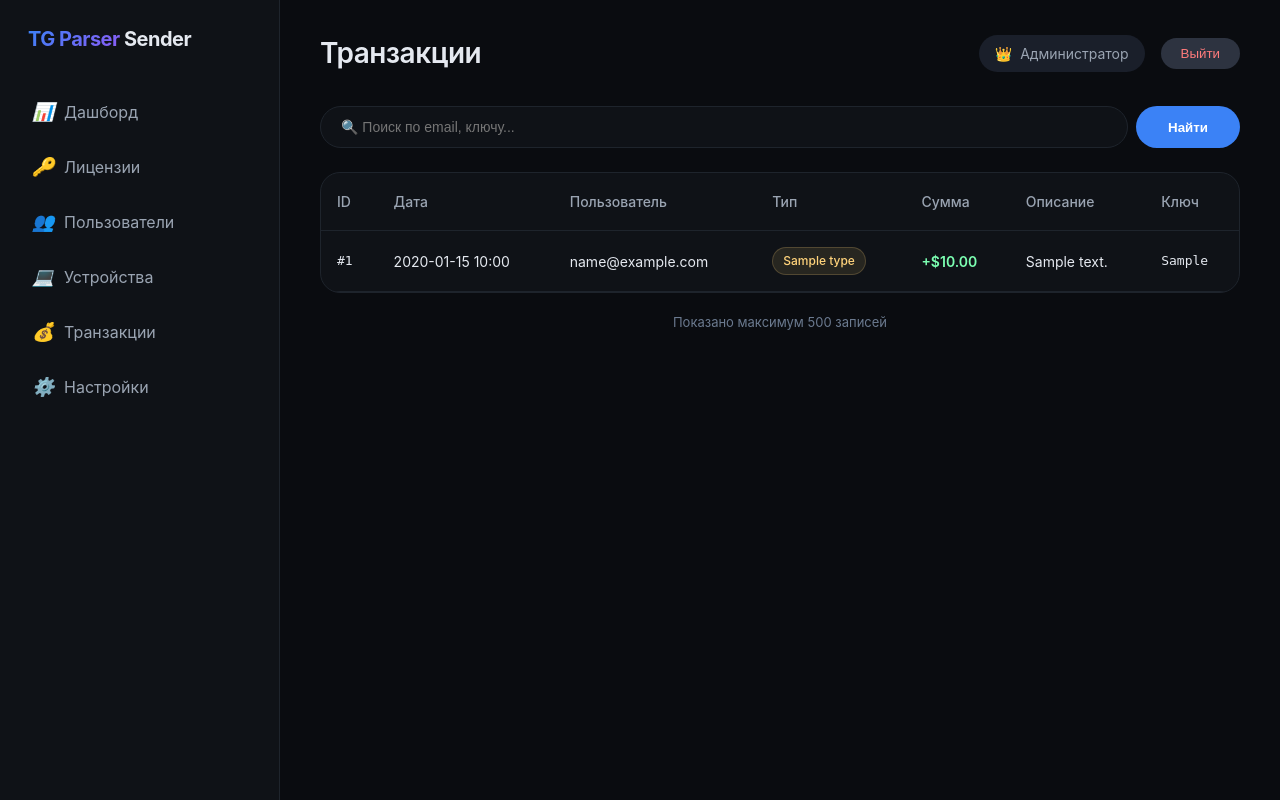
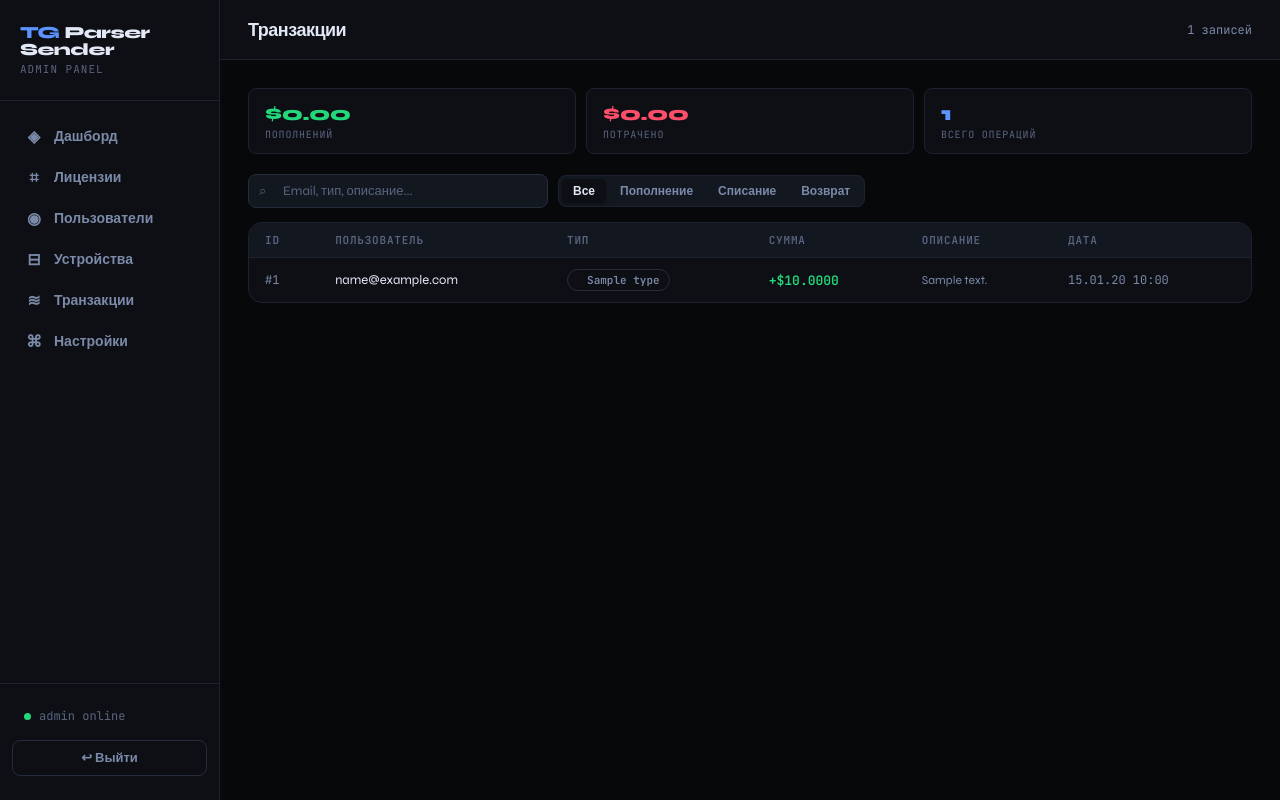
Before and after one commit to benuarbelluyan-sketch/license-check-server, a FastAPI app: template templates/admin_transactions.html in a window 1280 px wide. Run offline with FastAPI, Linux system fonts and the light colour scheme; the template is opened without the code that fills it: most values are stand-ins (such as "Sample title", 1, 10 or a date in 2020); parts of the project's set-up code (start-up, migrations or seed data) failed here and were passed over; some libraries are stand-ins or nearby versions.

Commit message:
admin_transactions.html

```diff
--- a/templates/admin_transactions.html
+++ b/templates/admin_transactions.html
@@ -1,368 +1,204 @@
-<!doctype html>
-<html>
+<!DOCTYPE html>
+<html lang="ru">
 <head>
-  <meta charset="utf-8" />
-  <title>Транзакции · TG Parser Admin</title>
-  <meta name="viewport" content="width=device-width, initial-scale=1" />
-  <style>
-    * { margin: 0; padding: 0; box-sizing: border-box; }
-
-    body {
-      font-family: 'Inter', system-ui, -apple-system, sans-serif;
-      background: #0a0c10;
-      color: #e5e9f0;
-      line-height: 1.5;
-    }
-
-    .app {
-      display: flex;
-      min-height: 100vh;
-    }
-
-    .sidebar {
-      width: 280px;
-      background: #0f1217;
-      border-right: 1px solid #1e242c;
-      padding: 24px 16px;
-      position: fixed;
-      height: 100vh;
-      overflow-y: auto;
-    }
-
-    .logo {
-      font-size: 20px;
-      font-weight: 700;
-      letter-spacing: -0.5px;
-      margin-bottom: 32px;
-      padding-left: 12px;
-    }
-
-    .logo span {
-      background: linear-gradient(135deg, #3b82f6, #8b5cf6);
-      -webkit-background-clip: text;
-      -webkit-text-fill-color: transparent;
-    }
-
-    .nav-item {
-      display: flex;
-      align-items: center;
-      gap: 12px;
-      padding: 12px 16px;
-      border-radius: 12px;
-      color: #9aa4b2;
-      margin-bottom: 4px;
-      transition: all 0.2s;
-      text-decoration: none;
-    }
-
-    .nav-item.active {
-      background: #1a1f2a;
-      color: #fff;
-    }
-
-    .nav-item i {
-      width: 20px;
-      font-size: 18px;
-    }
-
-    .nav-item:hover:not(.active) {
-      background: #151a24;
-      color: #e5e9f0;
-    }
-
-    .main {
-      flex: 1;
-      margin-left: 280px;
-      padding: 32px 40px;
-      background: #0a0c10;
-      min-height: 100vh;
-    }
-
-    .header {
-      display: flex;
-      justify-content: space-between;
-      align-items: center;
-      margin-bottom: 32px;
-    }
-
-    .header h1 {
-      font-size: 28px;
-      font-weight: 600;
-      letter-spacing: -0.5px;
-    }
-
-    .header-right {
-      display: flex;
-      align-items: center;
-      gap: 16px;
-    }
-
-    .admin-badge {
-      background: #1a1f2a;
-      padding: 8px 16px;
-      border-radius: 40px;
-      font-size: 14px;
-      color: #9aa4b2;
-      display: flex;
-      align-items: center;
-      gap: 8px;
-    }
-
-    .logout-btn {
-      background: #2d3340;
-      border: none;
-      color: #ff7b7b;
-      padding: 8px 20px;
-      border-radius: 40px;
-      font-weight: 500;
-      cursor: pointer;
-      transition: all 0.2s;
-    }
-
-    .logout-btn:hover {
-      background: #3a4050;
-    }
-
-    .stats-grid {
-      display: grid;
-      grid-template-columns: repeat(2, 1fr);
-      gap: 20px;
-      margin-bottom: 32px;
-    }
-
-    .stat-card {
-      background: #0f1217;
-      border: 1px solid #1e242c;
-      border-radius: 20px;
-      padding: 20px;
-    }
-
-    .stat-value {
-      font-size: 32px;
-      font-weight: 700;
-      margin-bottom: 4px;
-      color: #7CFFB2;
-    }
-
-    .stat-label {
-      color: #9aa4b2;
-      font-size: 14px;
-    }
-
-    .action-bar {
-      display: flex;
-      gap: 16px;
-      margin-bottom: 24px;
-    }
-
-    .search-box {
-      flex: 1;
-      display: flex;
-      gap: 8px;
-    }
-
-    .search-box input {
-      flex: 1;
-      background: #0f1217;
-      border: 1px solid #1e242c;
-      border-radius: 40px;
-      padding: 12px 20px;
-      color: #e5e9f0;
-      font-size: 14px;
-    }
-
-    .search-box input:focus {
-      outline: none;
-      border-color: #3b82f6;
-    }
-
-    .btn-primary {
-      background: #3b82f6;
-      border: none;
-      border-radius: 40px;
-      padding: 12px 32px;
-      color: white;
-      font-weight: 600;
-      cursor: pointer;
-    }
-
-    .table-container {
-      background: #0f1217;
-      border: 1px solid #1e242c;
-      border-radius: 20px;
-      overflow-x: auto;
-    }
-
-    table {
-      width: 100%;
-      border-collapse: collapse;
-      font-size: 14px;
-    }
-
-    th {
-      text-align: left;
-      padding: 18px 16px;
-      color: #9aa4b2;
-      font-weight: 500;
-      border-bottom: 1px solid #1e242c;
-    }
-
-    td {
-      padding: 16px;
-      border-bottom: 1px solid #1e242c;
-    }
-
-    tr:hover td {
-      background: #151a24;
-    }
-
-    .badge {
-      display: inline-block;
-      padding: 4px 10px;
-      border-radius: 40px;
-      font-size: 12px;
-      font-weight: 500;
-    }
-
-    .badge.deposit {
-      background: rgba(124, 255, 178, 0.1);
-      color: #7CFFB2;
-      border: 1px solid rgba(124, 255, 178, 0.2);
-    }
-
-    .badge.spend {
-      background: rgba(255, 123, 123, 0.1);
-      color: #ff7b7b;
-      border: 1px solid rgba(255, 123, 123, 0.2);
-    }
-
-    .badge.refund {
-      background: rgba(255, 211, 123, 0.1);
-      color: #ffd37b;
-      border: 1px solid rgba(255, 211, 123, 0.2);
-    }
-
-    .mono {
-      font-family: 'JetBrains Mono', monospace;
-      font-size: 13px;
-    }
-
-    .amount-positive {
-      color: #7CFFB2;
-      font-weight: 600;
-    }
-
-    .amount-negative {
-      color: #ff7b7b;
-      font-weight: 600;
-    }
-
-    .footer-note {
-      margin-top: 20px;
-      color: #6b7a8f;
-      font-size: 13px;
-      text-align: center;
-    }
-  </style>
+<meta charset="UTF-8">
+<meta name="viewport" content="width=device-width, initial-scale=1.0">
+<title>Транзакции — Admin</title>
+<link rel="preconnect" href="https://fonts.googleapis.com">
+<link href="https://fonts.googleapis.com/css2?family=Syne:wght@400;600;700;800&family=JetBrains+Mono:wght@400;500;600&display=swap" rel="stylesheet">
+<style>
+  :root{--bg:#07080a;--surface:#0d0f14;--surface2:#131720;--border:#1c2230;--border2:#252d3d;--text:#e2e8f5;--muted:#5a6580;--muted2:#7a8aa8;--accent:#3b7aff;--accent2:#5c94ff;--green:#22d87a;--red:#ff4e6a;--yellow:#ffb83a;--font:'Syne',sans-serif;--mono:'JetBrains Mono',monospace;--sidebar:220px;--radius:14px;--radius-sm:8px;}
+  *{margin:0;padding:0;box-sizing:border-box;}
+  body{font-family:var(--font);background:var(--bg);color:var(--text);display:flex;min-height:100vh;}
+  .sidebar{width:var(--sidebar);min-height:100vh;background:var(--surface);border-right:1px solid var(--border);display:flex;flex-direction:column;padding:24px 0;position:fixed;left:0;top:0;bottom:0;z-index:100;}
+  .logo{padding:0 20px 24px;border-bottom:1px solid var(--border);margin-bottom:16px;}
+  .logo-name{font-size:17px;font-weight:800;letter-spacing:-0.5px;color:var(--text);line-height:1;}
+  .logo-name span{color:var(--accent2);}
+  .logo-sub{font-size:11px;color:var(--muted);margin-top:4px;font-family:var(--mono);text-transform:uppercase;letter-spacing:1px;}
+  .nav{flex:1;padding:0 12px;display:flex;flex-direction:column;gap:2px;}
+  .nav-item{display:flex;align-items:center;gap:10px;padding:10px 12px;border-radius:var(--radius-sm);color:var(--muted2);text-decoration:none;font-size:14px;font-weight:600;transition:all .15s;position:relative;}
+  .nav-item:hover{background:var(--surface2);color:var(--text);}
+  .nav-item.active{background:rgba(59,122,255,.12);color:var(--accent2);}
+  .nav-item.active::before{content:'';position:absolute;left:0;top:20%;bottom:20%;width:3px;background:var(--accent);border-radius:0 3px 3px 0;}
+  .nav-icon{font-size:16px;width:20px;text-align:center;}
+  .sidebar-footer{padding:16px 12px 0;border-top:1px solid var(--border);}
+  .admin-label{display:flex;align-items:center;gap:8px;font-size:12px;color:var(--muted);padding:8px 12px;font-family:var(--mono);}
+  .admin-dot{width:7px;height:7px;background:var(--green);border-radius:50%;}
+  .logout-btn{width:100%;background:transparent;border:1px solid var(--border2);color:var(--muted2);padding:9px 12px;border-radius:var(--radius-sm);font-size:13px;font-weight:600;cursor:pointer;font-family:var(--font);transition:all .15s;margin-top:8px;}
+  .logout-btn:hover{background:var(--red);border-color:var(--red);color:#fff;}
+  .main{margin-left:var(--sidebar);flex:1;min-height:100vh;display:flex;flex-direction:column;}
+  .topbar{height:60px;border-bottom:1px solid var(--border);display:flex;align-items:center;padding:0 28px;gap:16px;background:var(--surface);position:sticky;top:0;z-index:50;}
+  .page-title{font-size:18px;font-weight:800;letter-spacing:-0.5px;}
+  .topbar-right{margin-left:auto;display:flex;align-items:center;gap:10px;}
+  .content{padding:28px;flex:1;}
+  .table-wrap{background:var(--surface);border:1px solid var(--border);border-radius:var(--radius);overflow:hidden;}
+  table{width:100%;border-collapse:collapse;font-size:13px;}
+  thead th{background:var(--surface2);padding:10px 16px;text-align:left;font-size:11px;font-weight:700;text-transform:uppercase;letter-spacing:.8px;color:var(--muted);font-family:var(--mono);border-bottom:1px solid var(--border);white-space:nowrap;}
+  tbody tr{border-bottom:1px solid var(--border);transition:background .1s;}
+  tbody tr:last-child{border-bottom:none;}
+  tbody tr:hover{background:rgba(19,23,32,.7);}
+  tbody td{padding:11px 16px;vertical-align:middle;}
+  .mono{font-family:var(--mono);font-size:12px;}
+  .text-muted{color:var(--muted2);}
+  .action-bar{display:flex;align-items:center;gap:10px;margin-bottom:14px;flex-wrap:wrap;}
+  .search-wrap{position:relative;flex:1;max-width:300px;}
+  .search-icon{position:absolute;left:11px;top:50%;transform:translateY(-50%);color:var(--muted);font-size:13px;pointer-events:none;}
+  .search-input{background:var(--surface2);border:1px solid var(--border2);border-radius:var(--radius-sm);padding:8px 12px 8px 34px;color:var(--text);font-size:13px;font-family:var(--font);outline:none;width:100%;transition:border-color .15s;}
+  .search-input:focus{border-color:var(--accent);}
+  .search-input::placeholder{color:var(--muted);}
+  .badge{display:inline-flex;align-items:center;gap:5px;padding:3px 9px;border-radius:20px;font-size:11px;font-weight:600;font-family:var(--mono);}
+  .badge::before{content:'';width:5px;height:5px;border-radius:50%;}
+  .badge-green{background:rgba(34,216,122,.1);color:var(--green);border:1px solid rgba(34,216,122,.2);}
+  .badge-green::before{background:var(--green);}
+  .badge-red{background:rgba(255,78,106,.1);color:var(--red);border:1px solid rgba(255,78,106,.2);}
+  .badge-red::before{background:var(--red);}
+  .badge-yellow{background:rgba(255,184,58,.1);color:var(--yellow);border:1px solid rgba(255,184,58,.2);}
+  .badge-yellow::before{background:var(--yellow);}
+  ::-webkit-scrollbar{width:6px;}::-webkit-scrollbar-track{background:transparent;}::-webkit-scrollbar-thumb{background:var(--border2);border-radius:3px;}
+  .amount-pos{color:var(--green);font-family:var(--mono);font-weight:700;}
+  .amount-neg{color:var(--red);font-family:var(--mono);font-weight:700;}
+  .amount-neutral{color:var(--muted2);font-family:var(--mono);}
+  .filter-tabs{display:flex;gap:3px;background:var(--surface2);border:1px solid var(--border);border-radius:var(--radius-sm);padding:3px;}
+  .filter-tab{padding:5px 11px;border-radius:5px;font-size:12px;font-weight:700;cursor:pointer;color:var(--muted2);border:none;background:transparent;font-family:var(--font);transition:all .15s;}
+  .filter-tab:hover{color:var(--text);}
+  .filter-tab.active{background:var(--surface);color:var(--text);box-shadow:0 1px 3px rgba(0,0,0,.3);}
+  .stat-strip{display:flex;gap:10px;margin-bottom:20px;}
+  .strip-card{flex:1;background:var(--surface);border:1px solid var(--border);border-radius:var(--radius-sm);padding:12px 16px;}
+  .strip-val{font-size:20px;font-weight:800;letter-spacing:-0.5px;}
+  .strip-label{font-size:10px;color:var(--muted);font-family:var(--mono);text-transform:uppercase;letter-spacing:.8px;margin-top:2px;}
+</style>
 </head>
 <body>
-<div class="app">
-  <!-- Сайдбар -->
-  <div class="sidebar">
-    <div class="logo">
-      <span>TG Parser</span> Sender
+
+<div class="sidebar">
+  <div class="logo">
+    <div class="logo-name"><span>TG</span> Parser Sender</div>
+    <div class="logo-sub">Admin Panel</div>
+  </div>
+  <nav class="nav">
+    <a href="/admin" class="nav-item {% if active_tab == 'dashboard' %}active{% endif %}"><span class="nav-icon">◈</span> Дашборд</a>
+    <a href="/admin/licenses" class="nav-item {% if active_tab == 'licenses' %}active{% endif %}"><span class="nav-icon">⌗</span> Лицензии</a>
+    <a href="/admin/users" class="nav-item {% if active_tab == 'users' %}active{% endif %}"><span class="nav-icon">◉</span> Пользователи</a>
+    <a href="/admin/devices" class="nav-item {% if active_tab == 'devices' %}active{% endif %}"><span class="nav-icon">⊟</span> Устройства</a>
+    <a href="/admin/transactions" class="nav-item {% if active_tab == 'transactions' %}active{% endif %}"><span class="nav-icon">≋</span> Транзакции</a>
+    <a href="/admin/settings" class="nav-item {% if active_tab == 'settings' %}active{% endif %}"><span class="nav-icon">⌘</span> Настройки</a>
+  </nav>
+  <div class="sidebar-footer">
+    <div class="admin-label"><span class="admin-dot"></span>admin online</div>
+    <form method="post" action="/admin/logout"><button class="logout-btn">↩ Выйти</button></form>
+  </div>
+</div>
+
+<div class="main">
+  <div class="topbar">
+    <span class="page-title">Транзакции</span>
+    <div class="topbar-right">
+      <span class="mono text-muted" style="font-size:12px;">{{ transactions|length }} записей</span>
     </div>
+  </div>
+  <div class="content">
 
-    <a href="/admin" class="nav-item {% if active_tab == 'dashboard' %}active{% endif %}">
-      <i>📊</i> Дашборд
-    </a>
-    <a href="/admin/licenses" class="nav-item {% if active_tab == 'licenses' %}active{% endif %}">
-      <i>🔑</i> Лицензии
-    </a>
-    <a href="/admin/users" class="nav-item {% if active_tab == 'users' %}active{% endif %}">
-      <i>👥</i> Пользователи
-    </a>
-    <a href="/admin/devices" class="nav-item {% if active_tab == 'devices' %}active{% endif %}">
-      <i>💻</i> Устройства
-    </a>
-    <a href="/admin/transactions" class="nav-item {% if active_tab == 'transactions' %}active{% endif %}">
-      <i>💰</i> Транзакции
-    </a>
-    <a href="/admin/settings" class="nav-item {% if active_tab == 'settings' %}active{% endif %}">
-      <i>⚙️</i> Настройки
-    </a>
-  </div>
-
-  <!-- Основной контент -->
-  <div class="main">
-    <div class="header">
-      <h1>Транзакции</h1>
-      <div class="header-right">
-        <div class="admin-badge">
-          <span>👑</span> Администратор
-        </div>
-        <form method="post" action="/admin/logout" style="margin:0;">
-          <button class="logout-btn" type="submit">Выйти</button>
-        </form>
+    <div class="stat-strip">
+      <div class="strip-card">
+        <div class="strip-val" style="color:var(--green);" id="tot-deposit">$0</div>
+        <div class="strip-label">Пополнений</div>
+      </div>
+      <div class="strip-card">
+        <div class="strip-val" style="color:var(--red);" id="tot-spend">$0</div>
+        <div class="strip-label">Потрачено</div>
+      </div>
+      <div class="strip-card">
+        <div class="strip-val" style="color:var(--accent2);" id="tot-count">{{ transactions|length }}</div>
+        <div class="strip-label">Всего операций</div>
       </div>
     </div>
 
-    <!-- Поиск -->
     <div class="action-bar">
-      <div class="search-box">
-        <input type="text" placeholder="🔍 Поиск по email, ключу...">
-        <button class="btn-primary">Найти</button>
+      <div class="search-wrap">
+        <span class="search-icon">⌕</span>
+        <input class="search-input" placeholder="Email, тип, описание..." oninput="filterTx(this.value)">
+      </div>
+      <div class="filter-tabs">
+        <button class="filter-tab active" onclick="setFilter('all',this)">Все</button>
+        <button class="filter-tab" onclick="setFilter('deposit',this)">Пополнение</button>
+        <button class="filter-tab" onclick="setFilter('spend',this)">Списание</button>
+        <button class="filter-tab" onclick="setFilter('refund',this)">Возврат</button>
       </div>
     </div>
 
-    <!-- Таблица транзакций -->
-    <div class="table-container">
-      <table>
+    <div class="table-wrap">
+      <table id="txTable">
         <thead>
           <tr>
             <th>ID</th>
-            <th>Дата</th>
             <th>Пользователь</th>
             <th>Тип</th>
             <th>Сумма</th>
             <th>Описание</th>
-            <th>Ключ</th>
+            <th>Дата</th>
           </tr>
         </thead>
         <tbody>
-        {% for t in transactions %}
-          <tr>
-            <td class="mono">#{{ t.id }}</td>
-            <td>{{ t.created_at.strftime('%Y-%m-%d %H:%M') if t.created_at else '—' }}</td>
-            <td>{{ t.email }}</td>
+          {% for t in transactions %}
+          <tr data-type="{{ t.type }}">
+            <td><span class="mono text-muted">#{{ t.id }}</span></td>
+            <td><span style="font-size:13px;">{{ t.email }}</span></td>
             <td>
               {% if t.type == 'deposit' %}
-                <span class="badge deposit">пополнение</span>
+                <span class="badge badge-green">Пополнение</span>
               {% elif t.type == 'spend' %}
-                <span class="badge spend">списание</span>
+                <span class="badge badge-red">Списание</span>
+              {% elif t.type == 'refund' %}
+                <span class="badge badge-yellow">Возврат</span>
               {% else %}
-                <span class="badge refund">{{ t.type }}</span>
+                <span class="badge" style="border:1px solid var(--border2);color:var(--muted2);">{{ t.type }}</span>
               {% endif %}
             </td>
             <td>
               {% if t.amount > 0 %}
-                <span class="amount-positive">+${{ "%.2f"|format(t.amount) }}</span>
+                <span class="amount-pos">+${{ "%.4f"|format(t.amount) }}</span>
               {% else %}
-                <span class="amount-negative">${{ "%.2f"|format(t.amount) }}</span>
+                <span class="amount-neg">-${{ "%.4f"|format(t.amount|abs) }}</span>
               {% endif %}
             </td>
-            <td>{{ t.description or '—' }}</td>
-            <td class="mono">{{ t.license_key or '—' }}</td>
+            <td><span class="text-muted" style="font-size:12px;">{{ t.description or '—' }}</span></td>
+            <td><span class="mono text-muted">{{ t.created_at.strftime('%d.%m.%y %H:%M') if t.created_at else '—' }}</span></td>
           </tr>
-        {% endfor %}
+          {% else %}
+          <tr><td colspan="6" style="padding:40px;text-align:center;color:var(--muted);">Транзакций нет</td></tr>
+          {% endfor %}
         </tbody>
       </table>
     </div>
-
-    <div class="footer-note">
-      Показано максимум 500 записей
-    </div>
   </div>
 </div>
+
+<script>
+  let currentFilter = 'all', currentSearch = '';
+  function setFilter(f, el) {
+    currentFilter = f;
+    document.querySelectorAll('.filter-tab').forEach(t => t.classList.remove('active'));
+    el.classList.add('active');
+    applyFilter();
+  }
+  function filterTx(q) { currentSearch = q.toLowerCase(); applyFilter(); }
+  function applyFilter() {
+    document.querySelectorAll('#txTable tbody tr[data-type]').forEach(r => {
+      const mt = currentFilter === 'all' || r.dataset.type === currentFilter;
+      const ms = !currentSearch || r.textContent.toLowerCase().includes(currentSearch);
+      r.style.display = (mt && ms) ? '' : 'none';
+    });
+  }
+
+  // Compute totals
+  let dep = 0, sp = 0;
+  document.querySelectorAll('#txTable tbody tr[data-type]').forEach(r => {
+    const amt = parseFloat(r.querySelector('td:nth-child(4)').textContent.replace(/[+$]/g,'')) || 0;
+    if (r.dataset.type === 'deposit') dep += amt;
+    else if (r.dataset.type === 'spend') sp += amt;
+  });
+  document.getElementById('tot-deposit').textContent = '$' + dep.toFixed(2);
+  document.getElementById('tot-spend').textContent = '$' + sp.toFixed(2);
+</script>
 </body>
 </html>
```
